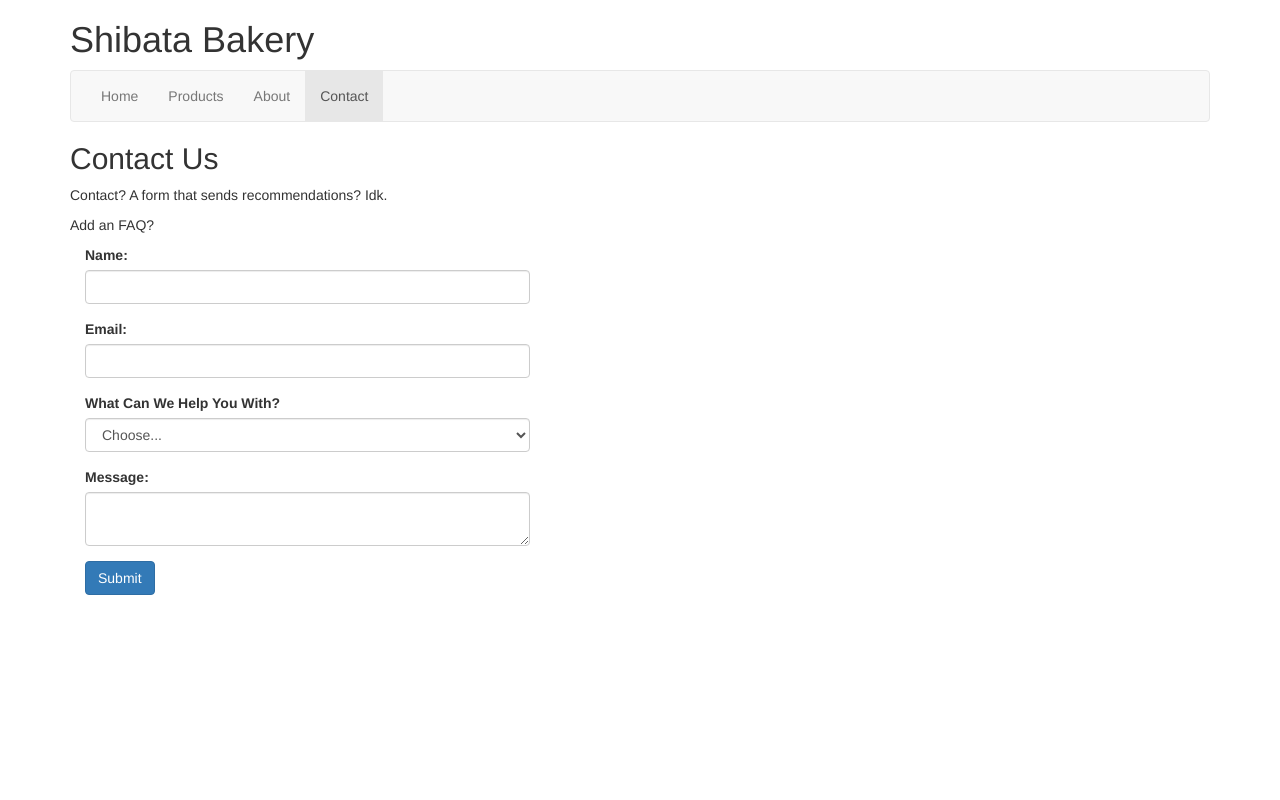
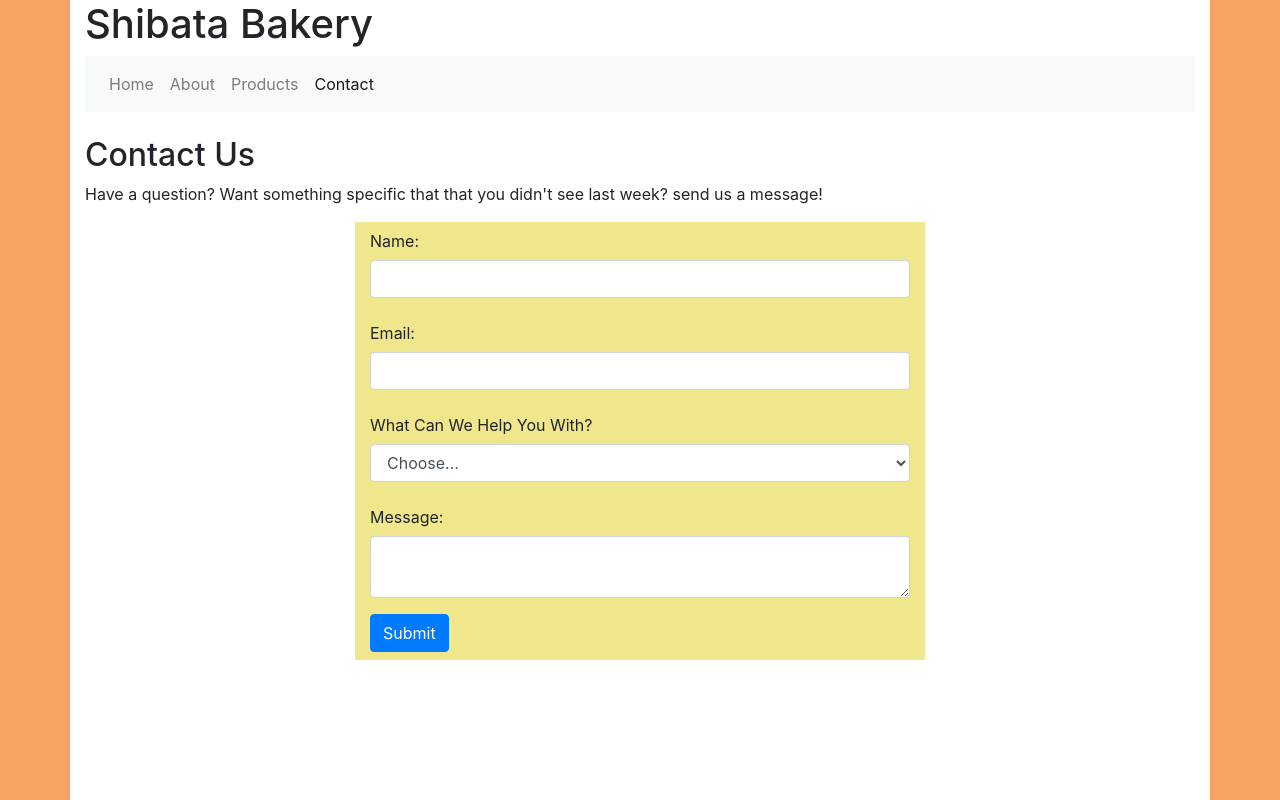
Before and after one commit to scar-duke/scar-duke.github.io, a plain HTML site: page shibata-bakery/contact.html in a window 1280 px wide. Drawn offline with nearby package versions, Linux system fonts and the light colour scheme.

Commit message:
clean :)

```diff
--- a/shibata-bakery/contact.html
+++ b/shibata-bakery/contact.html
@@ -2,53 +2,66 @@
 <html lang='en'>
         <head>
                 <meta charset='utf-8'/>
-                <link rel="stylesheet" href="https://stackpath.bootstrapcdn.com/bootstrap/3.4.1/css/bootstrap.min.css" integrity="sha384-HSMxcRTRxnN+Bdg0JdbxYKrThecOKuH5zCYotlSAcp1+c8xmyTe9GYg1l9a69psu" crossorigin="anonymous">
-
+		<link rel="stylesheet" href="https://maxcdn.bootstrapcdn.com/bootstrap/4.0.0/css/bootstrap.min.css" integrity="sha384-Gn5384xqQ1aoWXA+058RXPxPg6fy4IWvTNh0E263XmFcJlSAwiGgFAW/dAiS6JXm" crossorigin="anonymous">
+                <link rel="stylesheet" href="style.css">
                 <title>Shibata Bakery - Contact</title>
         </head>
 
         <body>
                 <div class="container">
                         <h1>Shibata Bakery</h1>
-                        <nav class="navbar navbar-default">
-                                <div class="container-fluid">
-                                        <ul class="nav navbar-nav">
-                                                <li><a href="index.html">Home</a></li>
-                                                <li><a href="products.html">Products</a></li>
-                                                <li><a href="about.html">About</a></li>
-                                                <li class="active"><a href="contact.html">Contact</a></li>
+			<nav class="navbar navbar-expand-lg navbar-light bg-light">
+                                <div class="collapse navbar-collapse" id="navbarSupportedContent">
+                                        <ul class="navbar-nav mr-auto">
+                                                <li class="nav-item">
+                                                        <a class="nav-link" href="index.html">Home</a>
+                                                </li>
+                                                <li class="nav-item">
+                                                        <a class="nav-link" href="about.html">About</a>
+                                                </li>
+                                                <li class="nav-item">
+                                                        <a class="nav-link" href="products.html">Products</a>
+                                                </li>
+                                                <li class="nav-item">
+                                                        <a class="nav-link active" href="contact.html">Contact</a>
+                                                </li>
                                         </ul>
                                 </div>
                         </nav>
+
+                        <br/>
+
 			<h2>Contact Us</h2>
-			<p>Contact? A form that sends recommendations? Idk.</p>
-			<p>Add an FAQ?</p>
-			<form class="col-sm-5" action="https://formspree.io/xdowrvbn" method="POST">
+			<p>Have a question? Want something specific that that you didn't see last week? send us a message!</p>
+			<div class="row">
+			<div class="col-sm-3"></div>
+			<form class="col-sm-6" action="https://formspree.io/xdowrvbn" method="POST">
 				<div class="form-group">
                                         <label class="col-form-label">Name:</label>
-                                        <input type="text" name="name" class="form-control">
+                                        <input type="text" name="name" class="form-control" value="">
                                 </div>
 				<div class="form-group">
 					<label class="col-form-label">Email:</label>
-					<input type="email" name="email" class="form-control">
+					<input type="email" name="email" class="form-control" value="">
 				</div>
 				<div class="form-group">
 					<label class="col-form-label">What Can We Help You With?</label>
                                         <select name="reason" class="form-control">
 						<option selected>Choose...</option>
 						<option>General Question</option>
-						<option>I want to place an order</option>
-						<option>???</option>
+						<option>I want an order ready for me</option>
+						<option>Do you have...?</option>
 						<option>Other</option>
 					</select>
                                 </div>
 				<div class="form-group">
 					<label class="col-form-label">Message:</label>
-					<textarea name="message" class="form-control"></textarea>
+					<textarea name="message" class="form-control" value=""></textarea>
 				</div>
 
 				<button type="submit" class="btn btn-primary mb-2">Submit</button>
 			</form>
+			</div>
                 </div>
         </body>
 </html>
--- /dev/null
+++ b/shibata-bakery/style.css
@@ -0,0 +1,17 @@
+html {
+	height:100vh;
+}
+
+body {
+	background-color:sandybrown;
+	height:100vh;
+}
+
+form {
+	background-color:khaki;
+}
+
+.container {
+	background-color:white;
+	height:100vh;
+}
```
Also changed, not shown: shibata-bakery/about.html (+24 -10 lines), shibata-bakery/index.html (+25 -15 lines), shibata-bakery/products.html (+34 -13 lines), 2 other files.
